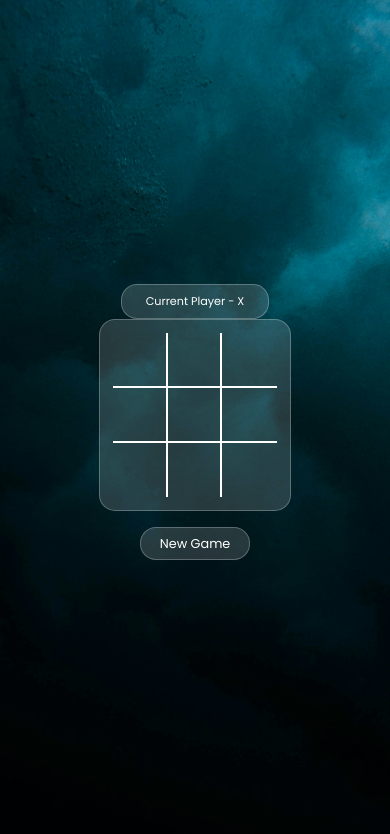
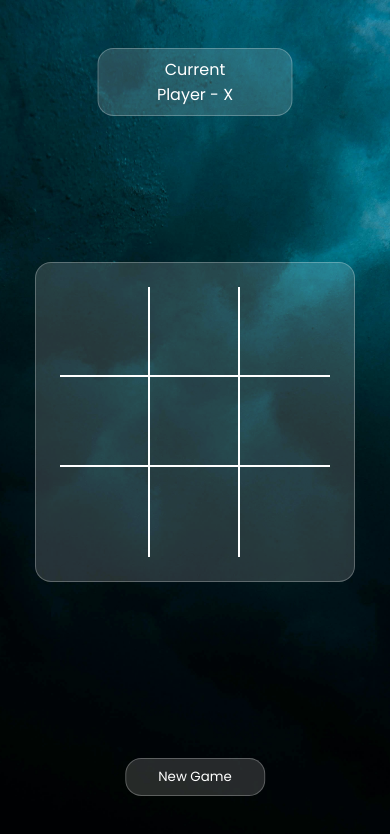
Before and after one commit to imsaurav12/Tic-Tac-Toe-Game, a plain HTML site: page index.html in a window 390 px wide. Drawn offline with Linux system fonts and the light colour scheme.

Commit message:
style.css

```diff
--- a/style.css
+++ b/style.css
@@ -1,36 +1,31 @@
-*, *::before, *::after {
-    box-sizing: border-box;
+*,*::before,*::after{
+    box-sizing:border-box;
     margin: 0;
     padding: 0;
-    font-family: 'Poppins', sans-serif;
+    font-family: 'Poppins', 'sans-serif';
 }
-
-.wrapper {
+.wrapper{
     width: 100vw;
     height: 100vh;
-    background-image: url(./assets/tg.jpg);
+    background-image:url(./assets/tg.jpg) ;
     background-size: cover;
     background-position: center;
-    display: flex;
-    flex-direction: column;
-    justify-content: center;
-    align-items: center;
-    padding: 1rem;
+    display: grid;
+    place-items: center;
 }
-
-/* Game Info */
-.game-info {
+.game-info{
     color: white;
+    position: absolute;
+    top: 3rem;
+    left: 50%;
+    transform: translate(-50%);
     background-color: rgba(255,255,255,0.15);
     border-radius: 1rem;
     border: 1px solid rgba(255, 255, 255, 0.25);
     padding: 0.5rem 3rem;
     text-align: center;
-    font-size: 1rem;
 }
-
-/* Tic-Tac-Toe Board */
-.tic-tac-toe {
+.tic-tac-toe{
     width: 90%;
     max-width: 20rem;
     background-color: rgba(255,255,255,0.15);
@@ -39,86 +34,49 @@
     padding: 1.5rem;
     display: grid;
     grid-template-columns: repeat(3, 1fr);
-    aspect-ratio: 1 / 1;
+    aspect-ratio: 1/1;
 }
-
-/* Boxes */
-.box {
-    width: 100%;
-    aspect-ratio: 1 / 1;
+.box{
+    position: relative;
+    width:100%;
+    aspect-ratio: 1/1;
     cursor: pointer;
-    font-size: 2.5rem;
+    font-size: 3rem;
     color: white;
     display: flex;
     justify-content: center;
-    align-items: center;
+    align-items: center
+
+}
+.box1, .box2, .box4, .box5{
+    border-right:2px solid white;
+    border-bottom: 2px solid white;
+}
+.box3, .box6{
+    border-bottom: 2px solid white;
+}
+.box7, .box8{
+    border-right: 2px solid white;
 }
 
-/* Border Styling */
-.box1, .box2, .box4, .box5 { border-right: 2px solid white; border-bottom: 2px solid white; }
-.box3, .box6 { border-bottom: 2px solid white; }
-.box7, .box8 { border-right: 2px solid white; }
-
-/* Button Styling */
-.btn {
+.btn{
     color: white;
+    position: absolute;
+    bottom: 3rem;
+    left: 50%;
+    transform: translate(-50%);
     background-color: rgba(255,255,255,0.15);
     border-radius: 1rem;
     border: 1px solid rgba(255, 255, 255, 0.25);
     padding: 0.5rem 2rem;
     cursor: pointer;
-    margin-top: 1rem;
+    /* display: none; */
+
 }
-
-.btn.active {
+.btn.active{
     display: flex;
 }
 
-.win {
+.win{
     background-color: rgba(0, 255, 0, 0.3);
 }
-
-/* Media Queries for Smaller Screens */
-@media (max-width: 600px) {
-    .game-info {
-        font-size: 0.8rem;
-        padding: 0.5rem 2rem;
-    }
-
-    .tic-tac-toe {
-        width: 90%;
-        max-width: 15rem;
-        padding: 1rem;
-    }
-
-    .box {
-        font-size: 2rem;
-    }
-
-    .btn {
-        font-size: 0.9rem;
-        padding: 0.4rem 1.5rem;
-    }
-}
-
-@media (max-width: 400px) {
-    .game-info {
-        font-size: 0.7rem;
-        padding: 0.5rem 1.5rem;
-    }
-
-    .tic-tac-toe {
-        width: 95%;
-        max-width: 12rem;
-        padding: 0.8rem;
-    }
-
-    .box {
-        font-size: 1.8rem;
-    }
-
-    .btn {
-        font-size: 0.8rem;
-        padding: 0.4rem 1.2rem;
-    }
-}
```
